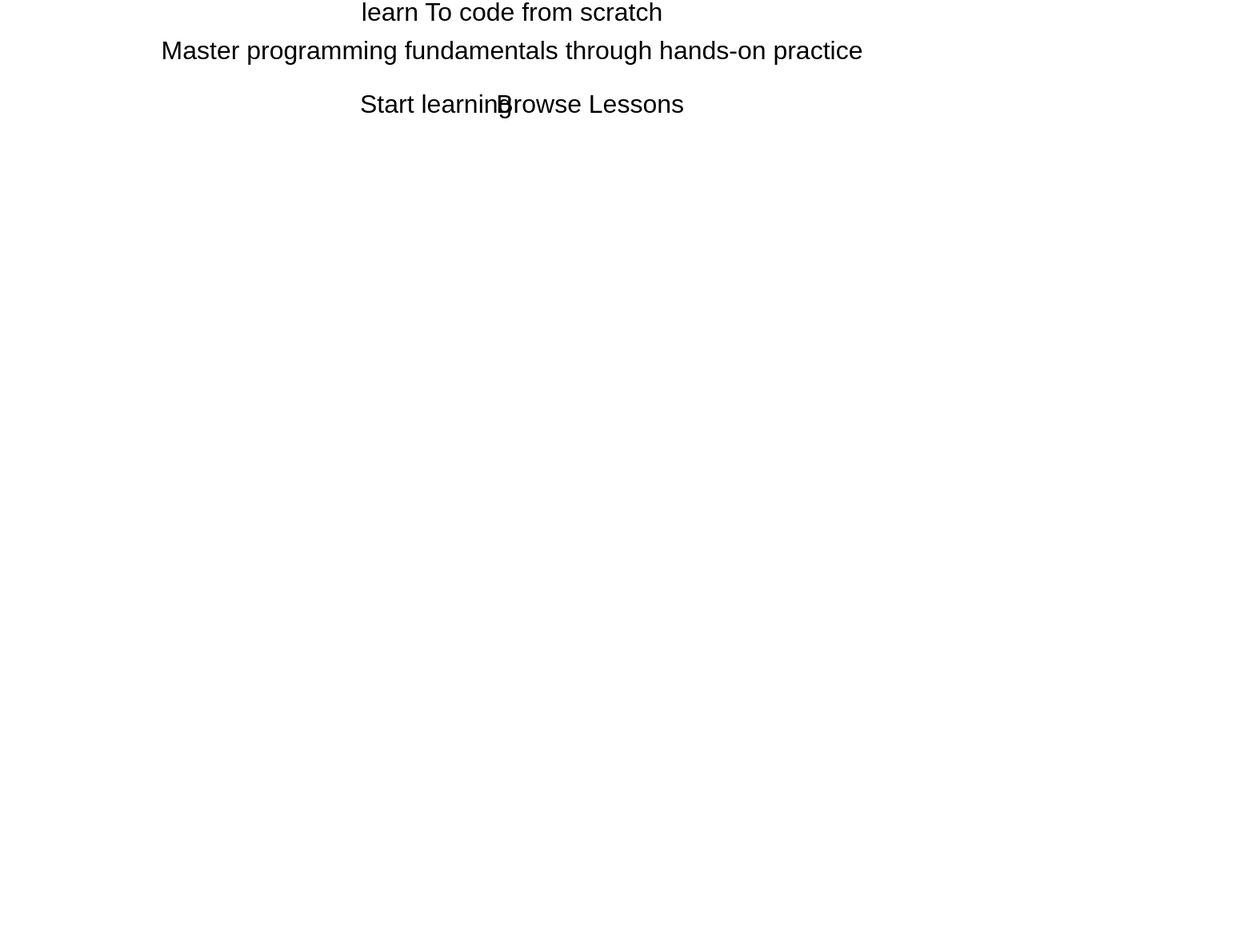
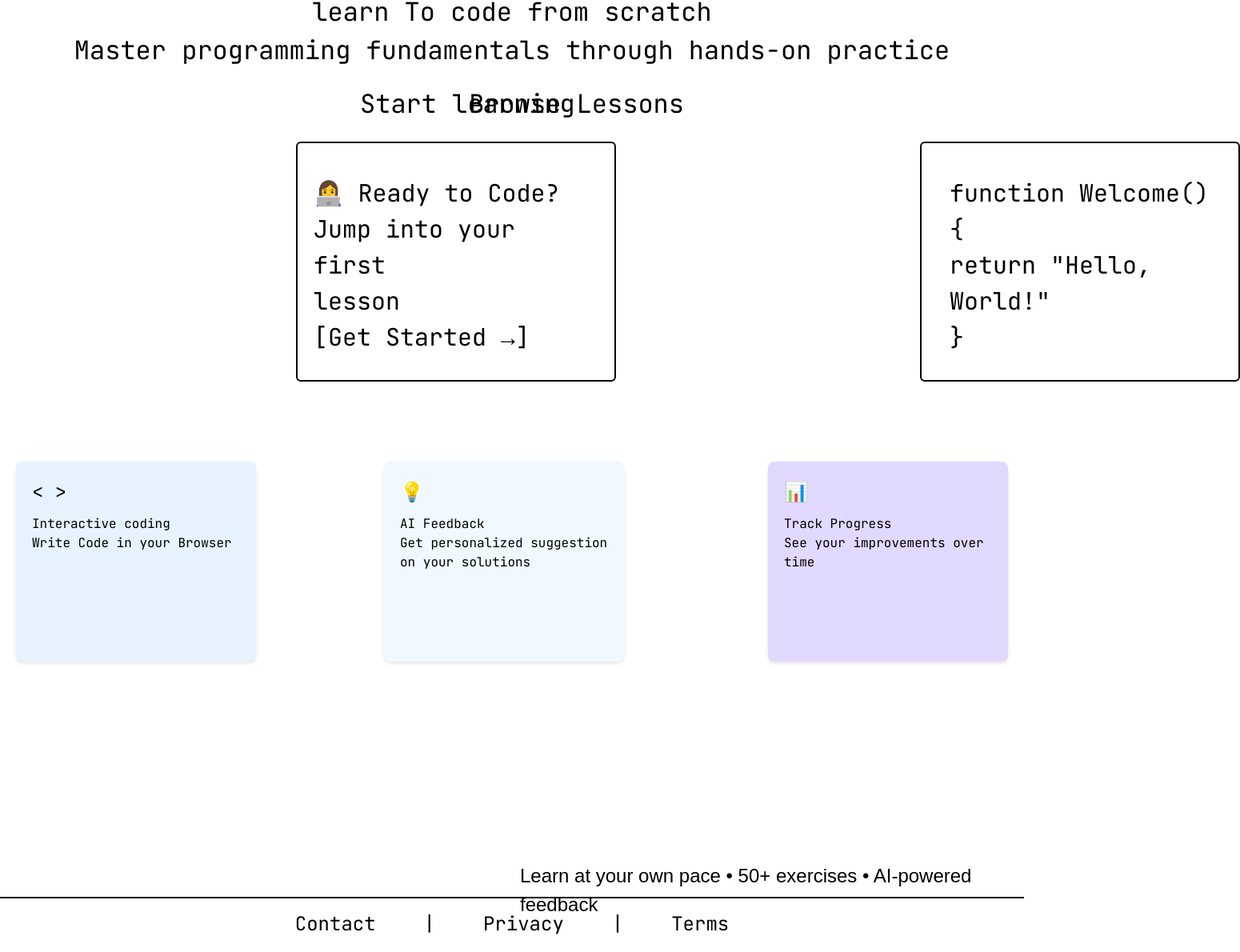
Before and after one commit to laithha/smartcode, a Next.js app: page / in a window 1280 px wide. Shown: the part 119-1309 px from the top of the page at 80% size, 1550 px wide, since content can reach past the window. Before the commit the page ends 800 px from the top, so only its background shows below. Built offline with nearby package versions, Linux system fonts and the light colour scheme.

Commit message:
done with home page

```diff
--- a/app/page.module.css
+++ b/app/page.module.css
@@ -1,17 +1,141 @@
+@import url("https://fonts.googleapis.com/css2?family=JetBrains+Mono:ital,wght@0,100..800;1,100..800&display=swap");
 .main {
   color: black;
   text-align: center;
   padding: 40px;
   font-size: xx-large;
+  font-family: 'JetBrains Mono', monospace;
 }
 .Start {
   position: absolute;
   left: 450px;   /* distance from left edge of page */
-  top: 225px;   /* vertical position */
+  top: 225px;
+  font-family: 'JetBrains Mono', monospace;  /* vertical position */
 }
 
 .Browse {
   position: absolute;
   right: 425px;  /* distance from right edge of page */
-  top: 225px;   /* same vertical position as Start */
+  top: 225px;
+  font-family: 'JetBrains Mono', monospace; /* same vertical position as Start */
 }
+
+
+.leftbox {
+  position: relative;
+  left: 370px;
+  top: 50px;
+  width: 400px;
+  height: 300px;
+  padding: 20px;
+  border: 2px solid black;
+  border-radius: 6px;
+  background-color: white;
+  font-size: 30px;
+  color: black;
+  font-family: 'JetBrains Mono', monospace;
+}
+
+.leftText{
+  position: relative;
+  top: 20px;
+}
+ .rightbox {
+  position: relative;
+  left: 1150px;
+  top: -250px;
+  width: 400px;
+  height: 300px;
+  padding: 20px;
+  border: 2px solid black;
+  border-radius: 6px;
+  background-color: white;
+  font-size: 30px;
+  color: black;
+  font-family: 'JetBrains Mono', monospace;
+}
+.rightText{
+  position: relative;
+  top: 20px;
+  left: 15px;
+  font-family: 'JetBrains Mono', monospace;
+}
+.features {
+  display: flex;
+  justify-content: center;
+  gap: 20px;
+  padding: 50px;
+  font-family: 'JetBrains Mono', monospace;
+}
+.card {
+  background: #f0f8ff;
+  padding: 20px;
+  border-radius: 8px;
+  width: 300px;
+  text-align: left;
+  box-shadow: 0 2px 5px rgba(0,0,0,0.1);
+  color: black;
+  font-family: 'JetBrains Mono', monospace;
+
+}
+.card:nth-child(1){
+  position: relative;
+  background: #E6F3FF;
+  right: 150px;
+  bottom: 200px;
+  width: 300px;
+  height: 250px;
+  font-family: 'JetBrains Mono', monospace;
+}
+.card:nth-child(2) {
+  background: #F0F9FF;
+  position: relative;
+  right: 10px;
+  font-family: 'JetBrains Mono', monospace;
+  bottom: 200px;
+}
+.card:nth-child(3) {
+  background: #E1D9FF;
+  position: relative;
+  bottom: 200px;
+  left: 150px;
+  font-family: 'JetBrains Mono', monospace;
+
+}
+.icon {
+  font-size: 24px;
+  display: block;
+  margin-bottom: 10px;
+  font-family: 'JetBrains Mono', monospace;
+
+}
+
+.text1{
+  color: black;
+  font-size: x-large;
+  position: absolute;
+  left: 650px;
+}
+.line {
+  color: black;
+  width: 100%;
+  height: 2px;
+  background-color: black;
+  margin-top: 20px;
+}
+
+.footer {
+  display: flex;
+  position: relative;
+  bottom: 20px;
+  justify-content: center;
+  gap: 60px;
+  color: black;
+  font-family: 'JetBrains Mono', monospace;
+  font-size: 1.5rem;
+  margin-top: 10px; /* space between footer and line */
+}
+
+.contact, .privacy, .terms {
+  font-size: inherit;
+}
--- a/app/page.tsx
+++ b/app/page.tsx
@@ -10,6 +10,53 @@ export default function Page() {
                 <p className={styles.Start}>Start learning</p>
                 <p className={styles.Browse}>Browse Lessons</p>
             </main>
+
+            <div className={styles.leftbox}>
+                <div className={styles.leftText}>
+                <p>👩‍💻 Ready to Code?</p>
+                <p>Jump into your first </p>
+                <p>lesson</p>
+                <a href="#">[Get Started →]</a>
                 </div>
+            </div>
+            <div className={styles.rightbox}>
+                <div className={styles.rightText}>
+                <p>{'function Welcome() {'}</p>
+                <p>{'  return "Hello, World!"'}</p>
+                <p>{'}'}</p>
+                </div>
+            </div>
+
+      <div className={styles.features}>
+        <div className={styles.card}>
+          <span className={styles.icon}>{"< >"}</span>
+          <h3>Interactive coding</h3>
+          <p>Write Code in your Browser</p>
+        </div>
+
+        <div className={styles.card}>
+          <span className={styles.icon}>💡</span>
+          <h3>AI Feedback</h3>
+          <p>Get personalized suggestion on your solutions</p>
+        </div>
+
+        <div className={styles.card}>
+          <span className={styles.icon}>📊</span>
+          <h3>Track Progress</h3>
+          <p>See your improvements over time</p>
+        </div>
+      </div>
+        <p className={styles.text1}>Learn at your own pace  •  50+ exercises  •  AI-powered feedback</p><br></br>
+        <div className={styles.line}></div>
+        <br></br>
+        <div className={styles.footer}>
+        <div className={styles.contact}>Contact</div>
+        <p>|</p>
+        <div className={styles.privacy}>Privacy </div>
+        <p>|</p>
+        <div className={styles.terms}>Terms</div>
+        </div>
+        </div>
+
     )
 }
--- a/components/navbar.module.css
+++ b/components/navbar.module.css
@@ -6,26 +6,32 @@
   background-color: #323A5D;
   height: 70px;
   color: white;
+  font-family: 'JetBrains Mono', monospace;
 }
 .links a:first-child{
   position: absolute;
   right: 500px;
+  font-family: 'JetBrains Mono', monospace;
 }
 .links a:nth-child(2){
   position:absolute;
   right: 350px;
+  font-family: 'JetBrains Mono', monospace;
 }
 .links a:nth-child(3){
   position: absolute;
   right: 200px;
+  font-family: 'JetBrains Mono', monospace;
 }
 .links a:nth-child(4) {
   position: absolute;
-  right: 50px; /* adjust this value to match your layout */
+  right: 50px;
+  font-family: 'JetBrains Mono', monospace; /* adjust this value to match your layout */
 }
 .links a {
   position: relative; /* keep current layout */
-  top: -11.5px; /* moves link up by 5px */
+  top: -11.5px;
+  font-family: 'JetBrains Mono', monospace;/* moves link up by 5px */
 }
 
 .links {
@@ -36,12 +42,14 @@
   margin-left: 500px;
   display: flex;
   gap: 200px;
+  font-family: 'JetBrains Mono', monospace;
 }
 
 .actions {
   display: flex;
   gap: 15px;
   align-items: center;
+  font-family: 'JetBrains Mono', monospace;
 }
 
 .Search{
@@ -54,12 +62,20 @@
   font-size: 16px;
   color: black;
   background-color: rgba(255, 255, 255, 0.205);
+  font-family: 'JetBrains Mono', monospace;
+  padding: 6px 10px;
+  font-family: 'JetBrains Mono', monospace;
+}
+.Search:focus {
+  outline: none;   /* removes the browser default focus border */
 }
 .Login{
   position: relative;
   right: 25px;
+  font-family: 'JetBrains Mono', monospace;
 }
 .logo{
   height: 100px;
   width: 100px;
+  font-family: 'JetBrains Mono', monospace;
 }
--- a/components/navbar.tsx
+++ b/components/navbar.tsx
@@ -24,6 +24,7 @@ export default function Navbar() {
       <div className={styles.Login}>
         <a href="">Login</a>
       </div>
+
     </nav>
   )
 }
```
Lines whose indentation alone changed are shown as unchanged.
